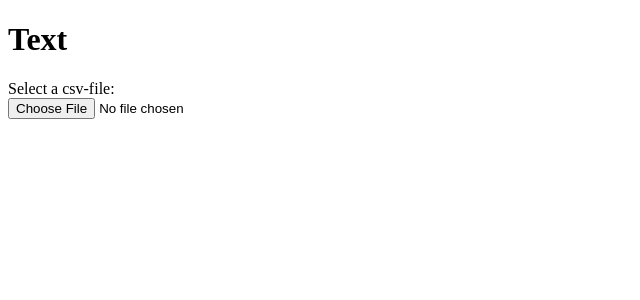
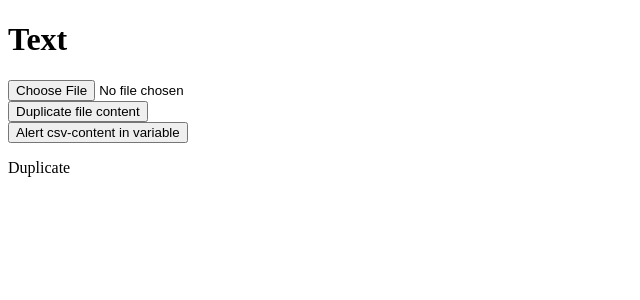
Before and after one commit to martinklinden/Persam-EU-Sales, an Angular app: page / in a window 1280 px wide. Shown: the top 300 px of the page, without its empty margins (0-640 px from the left). Built offline with nearby package versions, Linux system fonts and the light colour scheme.

Commit message:
CSV-data can now be used from subscription +added Service +added new way to get csv-data (need to clean up unnecessary code)

```diff
--- a/src/app/csv-import/csv-import.component.html
+++ b/src/app/csv-import/csv-import.component.html
@@ -1,10 +1,17 @@
-<form>
-    <label for="myfile">Select a csv-file:</label>
-    <br>
-    <input
-        type="file"
-        id="myfile"
-        name="myfile"
-        accept=".csv"
-        (change)="onFileSelect($event.target)">
-</form>
+<div>
+    <div>
+      <input type="file" id="myfile" name="myfile" accept=".csv" (change)="readInput($event)" />
+    </div>
+    <div>
+      <button (click)="testClick()">Duplicate file content</button>
+      <br/>
+      <button (click)="testClick2()">Alert csv-content in variable</button>
+
+      <p id="p1">{{csvContent}}</p>
+      <p id="p2">{{csvHTMLDuplicate}}</p>
+    </div>
+  </div>
+
+  <div *ngFor="let item of parsedCsv;">
+    <p>{{item}}</p>
+  </div>
--- a/src/app/csv-import/csv-import.component.ts
+++ b/src/app/csv-import/csv-import.component.ts
@@ -1,4 +1,5 @@
 import { Component, OnInit } from '@angular/core';
+import { ReadCsvService } from '../read-csv.service';
 
 @Component({
   selector: 'app-csv-import',
@@ -7,66 +8,59 @@ import { Component, OnInit } from '@angular/core';
 })
 export class CsvImportComponent implements OnInit {
 
+  csvHTMLDuplicate = "Duplicate";
+  stringAlert = "";
   public csvContent: string;
   public parsedCsv: string[][];
 
-  constructor() {
-  }
+  constructor(private csvReader: ReadCsvService) {}
 
   ngOnInit(): void {
   }
 
-  onFileLoad(fileLoadedEvent: any): void {
-    const csvSeparator = ';';
-    const textFromFileLoaded: string = fileLoadedEvent.target.result;
-    this.csvContent = textFromFileLoaded;
+  //testing functionality
+  testClick() {
+    //FIX: substitute ! for a null check instead
+    document.getElementById("p2")!.innerHTML = document.getElementById(
+      "p1"
+    )!.innerHTML;
 
-    // parsing the csv
-    const txt = textFromFileLoaded;
-    const csv:any = [];
-    const lines = txt.split('\n');
-    lines.forEach(element => {
+    //saves html value in variable
+    this.stringAlert = document.getElementById("p1")!.innerHTML;
+  }
+
+  //testing functionality
+  testClick2() {
+    alert(this.stringAlert);
+  }
+
+  readInput($event) {
+    this.csvReader.readFolder($event.target.files).subscribe((files) => {
+      console.log("The content of the files:", files);
+      this.csvContent = files[0];
+      this.parsedCsv = this.parseCsv(files[0]);
+
+      //parsedCsv[][]
+      //first[] is row,
+      //second[] is placement in row
+
+      // for(let i = 0; i < this.parsedCsv.length; i++){
+      //   for(let j = 0; j < this.parsedCsv[i].length; j++){
+      //     console.log(this.parsedCsv[i][j]);
+      //   }
+      // }
+    });
+  }
+
+  parseCsv(csvContent: string):any {
+    const csvSeparator = ";";
+
+    const csv: any = [];
+    const lines = csvContent.split("\n");
+    lines.forEach((element) => {
       const cols: string[] = element.split(csvSeparator);
       csv.push(cols);
-      });
-    this.parsedCsv = csv;
-
-    // // test
-    // console.log(this.parsedCsv);
-    // console.log(this.parsedCsv[0]);
-    // console.log(this.parsedCsv[0][0]);
-    // alert(this.parsedCsv[0][0]);
-
-    // // demo output as alert
-    // var output: string="";
-    // csv.forEach(row => {
-    //   output += "\n";
-    //   var colNo = 0;
-    //   row.forEach(col => {
-    //     if (colNo>0) output += " | ";
-    //     output += col;
-    //     colNo++;
-    //   });
-    // });
-    // alert(output);
-  }
-
-  onFileSelect(input: any) {
-
-    const files = input.files;
-    // var content = this.csvContent; ???
-
-    if (files && files.length) {
-
-        // console.log("Filename: " + files[0].name);
-        // console.log("Type: " + files[0].type);
-        // console.log("Size: " + files[0].size + " bytes");
-
-      const fileToRead = files[0];
-      const fileReader = new FileReader();
-
-      fileReader.onload = this.onFileLoad;
-      fileReader.readAsText(fileToRead, "UTF-8");
-    }
+    });
+    return csv;
   }
 }
--- /dev/null
+++ b/src/app/read-csv.service.ts
@@ -0,0 +1,36 @@
+import { Injectable } from '@angular/core';
+import { Observable, Subject } from 'rxjs';
+
+@Injectable({
+  providedIn: 'root'
+})
+export class ReadCsvService {
+
+  constructor() { }
+
+  //made for reading folder, make changes when everything works
+
+  private fileCache: string[]; // remove/change later
+  private csvReader$: Subject<string[]> = new Subject();
+
+  public readFolder(files: string[]) {
+    this.fileCache = [];
+    this.readFile(0, files);
+    return this.csvReader$.asObservable(); // Doesn't return the subject itself, but a "readonly" Observable.
+  }
+
+  //recursive method, doesn't need to be
+  private readFile(index, files) {
+    const reader = new FileReader();
+    if (index >= files.length) {
+      this.csvReader$.next(this.fileCache);
+      return;
+    }
+    const file = files[index];
+    reader.onload = (e: any) => {
+      this.fileCache.push(e.target.result);
+      this.readFile(index + 1, files);
+    };
+    reader.readAsBinaryString(file);
+  }
+}
```
Also changed, not shown: 1 other file (tests, documents, lock files or other folders).
